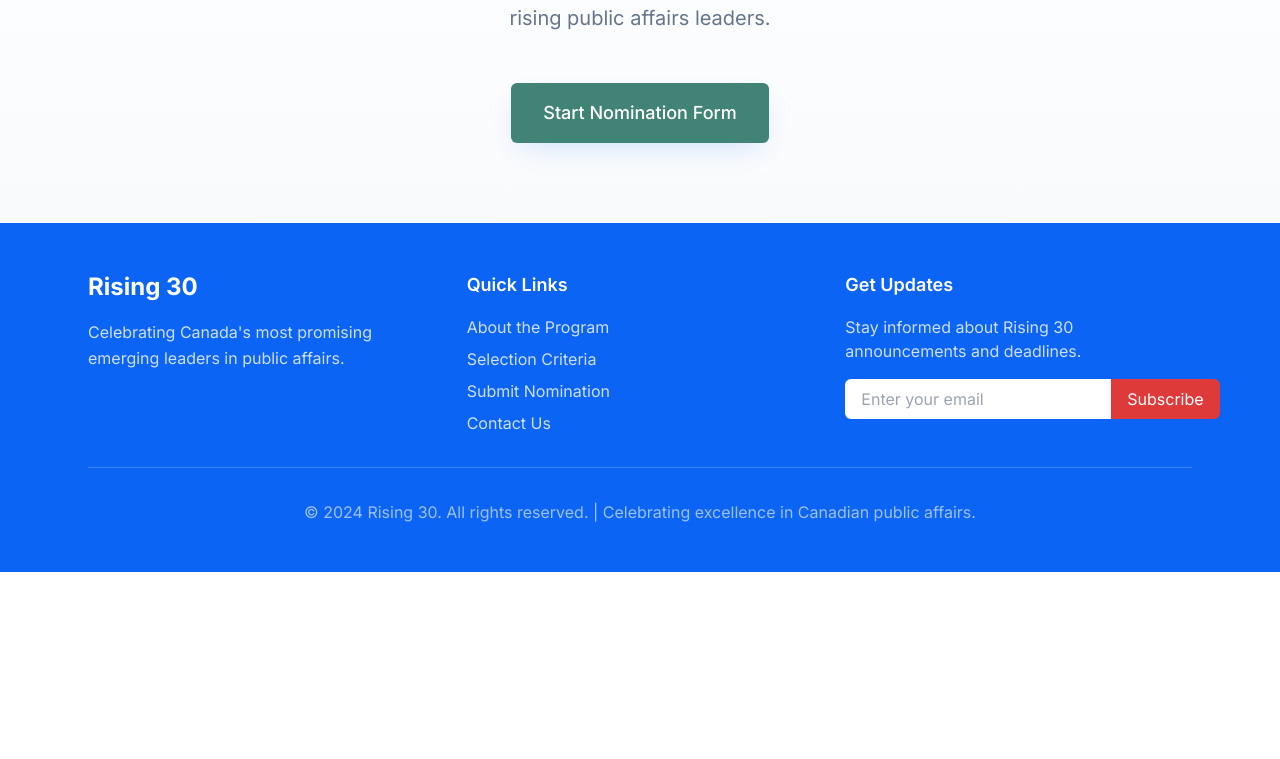
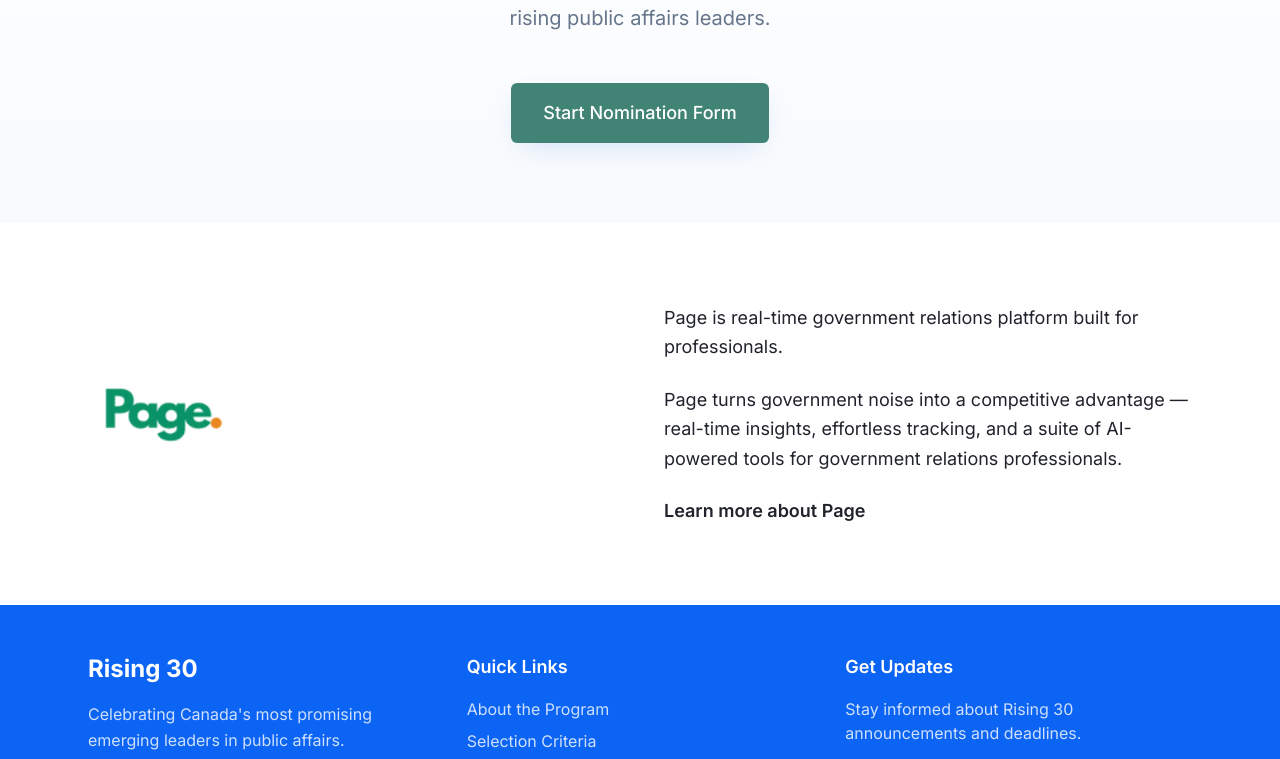
Before and after one commit to brettchang/rising30-leaders-nominate, a React (Vite) app: page / in a window 1280 px wide. Shown: the part 2011-2770 px from the top of the page. Before the commit the page ends 2583 px from the top, so only its background shows below. Built offline with nearby package versions, Linux system fonts and the light colour scheme.

Commit message:
Add two-column section
Added a new section below "Submit a Nomination" with two columns. The first column contains the Page logo, and the second column displays descriptive text about the Page platform and a "Learn more" link.

```diff
--- /dev/null
+++ b/src/components/PageInfo.tsx
@@ -0,0 +1,35 @@
+const PageInfo = () => {
+  return (
+    <section className="py-20 bg-background">
+      <div className="max-w-6xl mx-auto px-6">
+        <div className="grid md:grid-cols-2 gap-12 items-center">
+          {/* Logo Column */}
+          <div className="flex justify-center md:justify-start">
+            <img
+              src="/lovable-uploads/acc7899c-082c-4839-95e5-c9d8f3020c75.png"
+              alt="Page logo"
+              className="h-24 w-auto"
+            />
+          </div>
+
+          {/* Text Column */}
+          <div className="space-y-6">
+            <p className="text-lg text-foreground leading-relaxed">
+              Page is real-time government relations platform built for professionals.
+            </p>
+
+            <p className="text-lg text-foreground leading-relaxed">
+              Page turns government noise into a competitive advantage — real-time insights, effortless tracking, and a suite of AI-powered tools for government relations professionals.
+            </p>
+
+            <p className="text-lg text-foreground font-semibold">
+              Learn more about Page
+            </p>
+          </div>
+        </div>
+      </div>
+    </section>
+  );
+};
+
+export default PageInfo;
--- a/src/pages/Index.tsx
+++ b/src/pages/Index.tsx
@@ -2,6 +2,7 @@ import Hero from "@/components/Hero";
 import About from "@/components/About";
 import Criteria from "@/components/Criteria";
 import NominationForm from "@/components/NominationForm";
+import PageInfo from "@/components/PageInfo";
 import Footer from "@/components/Footer";
 
 const Index = () => {
@@ -11,6 +12,7 @@ const Index = () => {
       <About />
       <Criteria />
       <NominationForm />
+      <PageInfo />
       <Footer />
     </div>
   );
```
